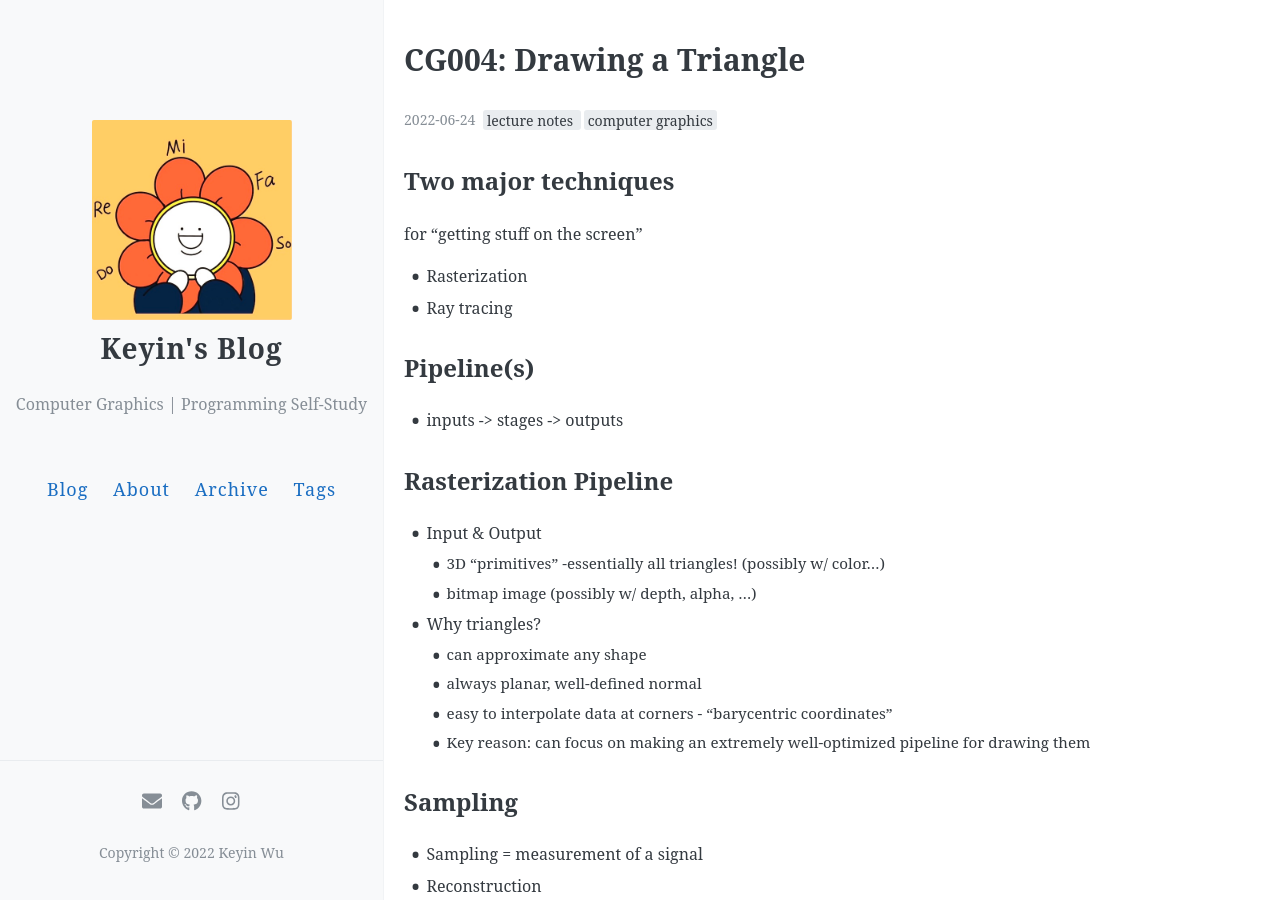
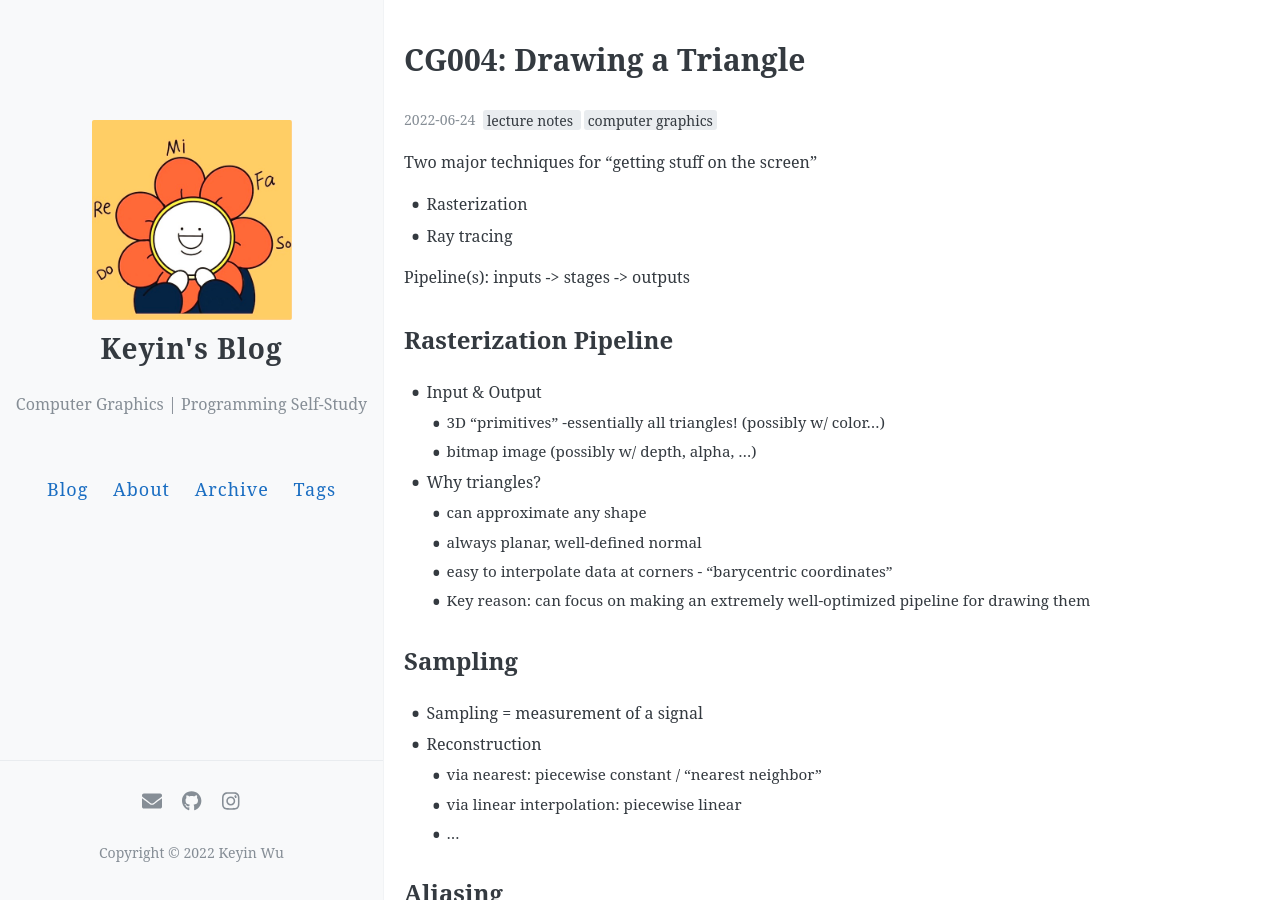
Before and after one commit to keyinwu/blog, a Jekyll site: the page built from _posts/2022-06-24-CG04_Drawing_a_Triangle.md, in a window 1280 px wide and 900 px high. Built offline with Jekyll 4.4.1, drawn with Linux system fonts in a browser that asks for light colours; comment, search, counter and statistics services are not loaded; some of the changed text lies outside the part shown.

Commit message:
pagination update

```diff
--- a/_layouts/post.html
+++ b/_layouts/post.html
@@ -36,14 +36,14 @@
   {% if page.previous.url %}
     <span class="prev" >
       <a href="{{ site.url }}{{ site.baseurl }}{{ page.previous.url }}">
-        ← 上一篇
+        ← prev
       </a>
     </span>
   {% endif %}
   {% if page.next.url %}
     <span class="next" >
       <a href="{{ site.url }}{{ site.baseurl }}{{ page.next.url }}">
-        下一篇 →
+        next →
       </a>
     </span>
   {% endif %}
--- a/_posts/2022-06-24-CG04_Drawing_a_Triangle.md
+++ b/_posts/2022-06-24-CG04_Drawing_a_Triangle.md
@@ -8,15 +8,12 @@
 ---
 
 
-## Two major techniques
+Two major techniques for "getting stuff on the screen"
 
-for "getting stuff on the screen"
 - Rasterization
 - Ray tracing
 
-## Pipeline(s)
-
-- inputs -> stages -> outputs
+Pipeline(s): inputs -> stages -> outputs
 
 ## Rasterization Pipeline
 
@@ -50,8 +47,9 @@
   - often not band-limited
   - infinite extent of "ideal" reconstruction filter (sinc) is impractical for efficient implementations.
 - Aliasing artifacts in images
-  <img src="https://github.com/keyinwu/blog/raw/main/images/ComputerGraphics/aliasing_artifacts.jpeg" width="80%"/>
   - moiré pattern
+  <img src="https://github.com/keyinwu/blog/raw/main/images/ComputerGraphics/aliasing_artifacts.jpeg" width="70%"/>
+
 
 ## Reduce Aliasing
 
@@ -78,17 +76,17 @@
 - Evaluate coverage(x,y) for a triangle
   - **Point-in-triangle test** (LA)
   - Traditional approach: incremental traversal
-    - <img src="https://github.com/keyinwu/blog/raw/main/images/ComputerGraphics/incremental_traversal.jpeg" width="50%"/>
+    <img src="https://github.com/keyinwu/blog/raw/main/images/ComputerGraphics/incremental_traversal.jpeg" width="50%"/>
     - also visits pixels in an order that improves memory coherence: backtrack, zig-zag, Hilbert/Morton curves...
   - Modern approach: parallel coverage tests
     - modern hardware is highly parallel
     - test all samples in triangle "bounding box" in parallel
     - can be very wasteful in some cases
   - Hybrid approach: tiled triangle traversal
-    - <img src="https://github.com/keyinwu/blog/raw/main/images/ComputerGraphics/tiled_triangle_traversal.jpeg" width="50%"/>
+    <img src="https://github.com/keyinwu/blog/raw/main/images/ComputerGraphics/tiled_triangle_traversal.jpeg" width="50%"/>
     - Idea: work "coarse to fine"
   - Hierarchical strategies
-    - <img src="https://github.com/keyinwu/blog/raw/main/images/ComputerGraphics/hierarchical_strategies.jpeg" width="80%"/>
+    <img src="https://github.com/keyinwu/blog/raw/main/images/ComputerGraphics/hierarchical_strategies.jpeg" width="80%"/>
     - recursive coarse to fine
 
 <!-- ## **Occlusion**
```
Also changed, not shown: _posts/2022-06-23-CG01_Overview.md (+0 -2 lines).
